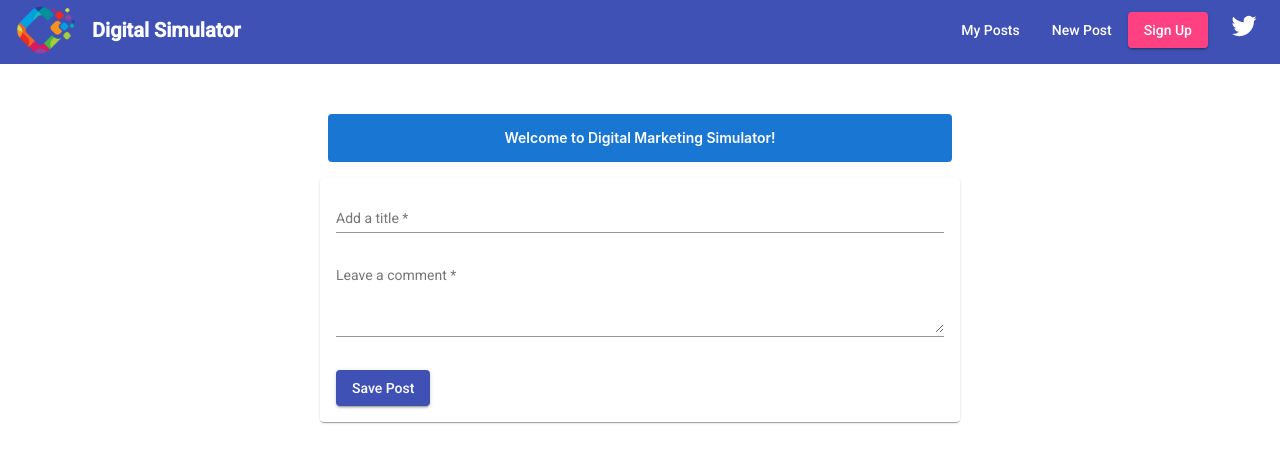
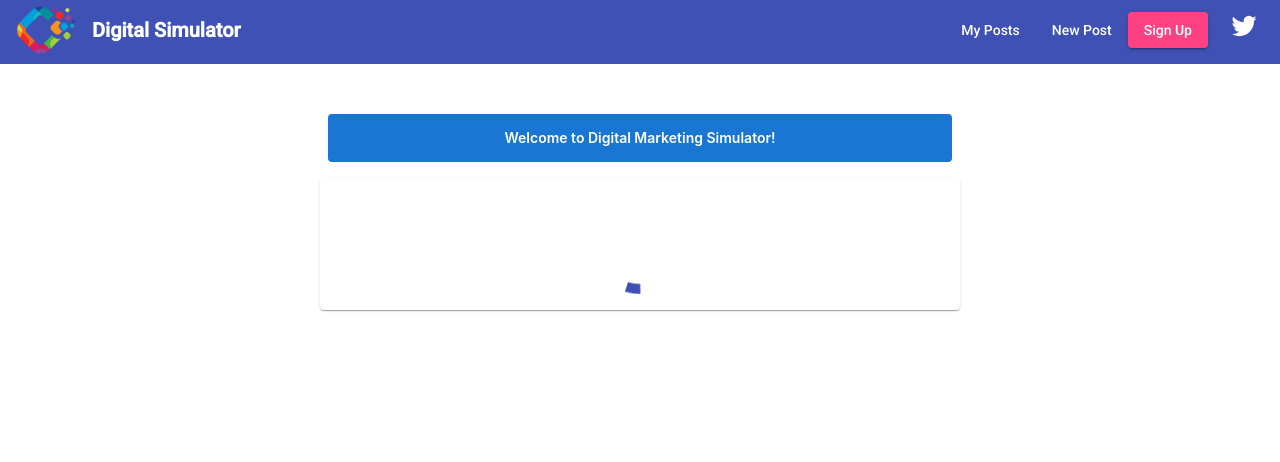
Before and after one commit to athmekr/digital-simulator, an Angular app: page /edit/1 in a window 1280 px wide. Shown: the top 462 px of the page. Built offline with nearby package versions, Linux system fonts and the light colour scheme; no server answers.

Commit message:
Added navigation and loading spinner

```diff
--- a/src/app/app.module.ts
+++ b/src/app/app.module.ts
@@ -17,6 +17,7 @@
 import { MatButtonModule } from '@angular/material/button';
 import { MatToolbarModule } from '@angular/material/toolbar';
 import { MatExpansionModule } from '@angular/material/expansion';
+import {MatProgressSpinnerModule} from '@angular/material/progress-spinner';
 
 @NgModule({
   declarations: [
@@ -35,6 +36,7 @@
     MatButtonModule,
     MatToolbarModule,
     MatExpansionModule,
+    MatProgressSpinnerModule,
     HttpClientModule
   ],
   providers: [],
--- a/src/app/posts/post-create/post-create.component.css
+++ b/src/app/posts/post-create/post-create.component.css
@@ -2,6 +2,10 @@
   margin: auto;
   }
 
-  mat-form-field,textarea {
-    width: 100%;
-  }
+mat-form-field,textarea {
+  width: 100%;
+}
+
+mat-spinner {
+  margin: auto;
+}
--- a/src/app/posts/post-create/post-create.component.html
+++ b/src/app/posts/post-create/post-create.component.html
@@ -1,5 +1,6 @@
 <mat-card class="post-create-card">
-  <form (submit)="onSavePost(postForm)" #postForm="ngForm">
+  <mat-spinner *ngIf="isLoading"></mat-spinner>
+  <form (submit)="onSavePost(postForm)" #postForm="ngForm" *ngIf="!isLoading">
     <mat-form-field>
       <mat-label>Add a title</mat-label>
       <input
--- a/src/app/posts/post-create/post-create.component.ts
+++ b/src/app/posts/post-create/post-create.component.ts
@@ -15,6 +15,7 @@
   enterdTitle = "";
   enteredContent = "";
   post: Post;
+  isLoading = false;
   private mode = 'create';
   private postId: string;
 
@@ -25,7 +26,9 @@
       if (paramMap.has('postId')) {
         this.mode = 'edit';
         this.postId = paramMap.get('postId');
+        this.isLoading = true;
         this.postsService.getPost(this.postId).subscribe(postData =>{
+          this.isLoading = false;
           this.post = {id: postData._id, title: postData.title, content: postData.content};
         });
       } else {
@@ -39,6 +42,7 @@
     if (form.invalid){
       return;
     }
+    this.isLoading = true;
     if (this.mode === "create"){
       this.postsService.addPost(form.value.title, form.value.content);
     } else {
--- a/src/app/posts/posts.service.ts
+++ b/src/app/posts/posts.service.ts
@@ -3,13 +3,14 @@
 import { Subject } from 'rxjs';
 import { map } from 'rxjs/operators';
 import { Post } from './post.model';
+import { Router } from '@angular/router';
 
 @Injectable({providedIn: 'root'})
 export class PostsService {
   private posts: Post[] = [];
   private postsUpdated = new Subject<Post[]>();
 
-  constructor(private http: HttpClient) {}
+  constructor(private http: HttpClient, private router: Router) {}
 
   getPosts(){
     this.http.get<{message: string; posts: any }>('http://localhost:3000/api/posts')
@@ -45,6 +46,7 @@
           post.id = id;
           this.posts.push(post); //updating local data
           this.postsUpdated.next([...this.posts]);
+          this.router.navigate(['/']);
       });
   }
 
@@ -57,6 +59,7 @@
         updatedPosts[oldPostIndex] = post;
         this.posts = updatedPosts;
         this.postsUpdated.next([...this.posts]);
+        this.router.navigate(['/']);
     });
   }
 
```
